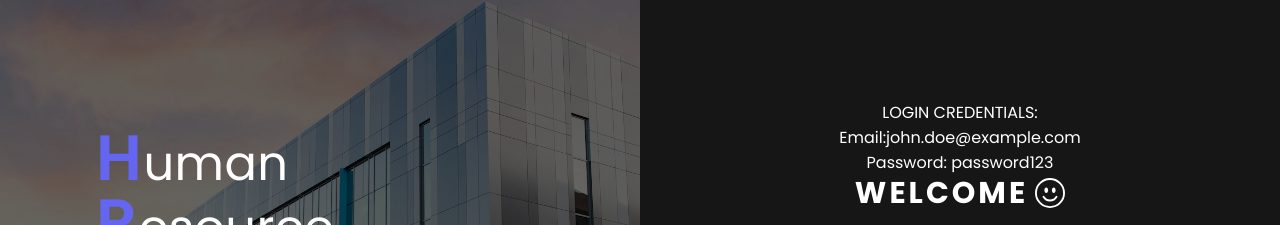
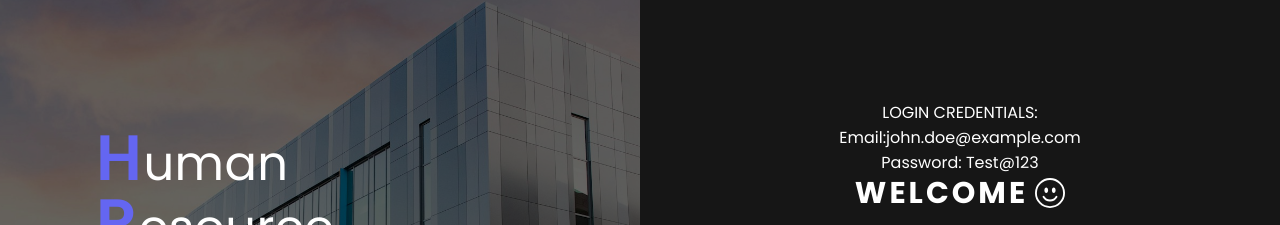
Before and after one commit to kunal007u/HRMS_MONO, a React (Vite) app in the folder workspace_internal_frontend/: page /login in a window 1280 px wide. Shown: the part 98-323 px from the top of the page. Built offline with nearby package versions, Linux system fonts and the light colour scheme; the HTML template or start-up script is replaced by a standard one; what redux-state-sync would draw is missing.

Commit message:
update credentials

```diff
--- a/workspace_internal_frontend/src/Page/Account/Login.tsx
+++ b/workspace_internal_frontend/src/Page/Account/Login.tsx
@@ -103,7 +103,7 @@ const Login: React.FC = () => {
                             <p>
                                 LOGIN CREDENTIALS: <br />
                                 Email:john.doe@example.com <br />
-                                Password: password123
+                                Password: Test@123
                             </p>
                         </div>
                         <h1>
```
